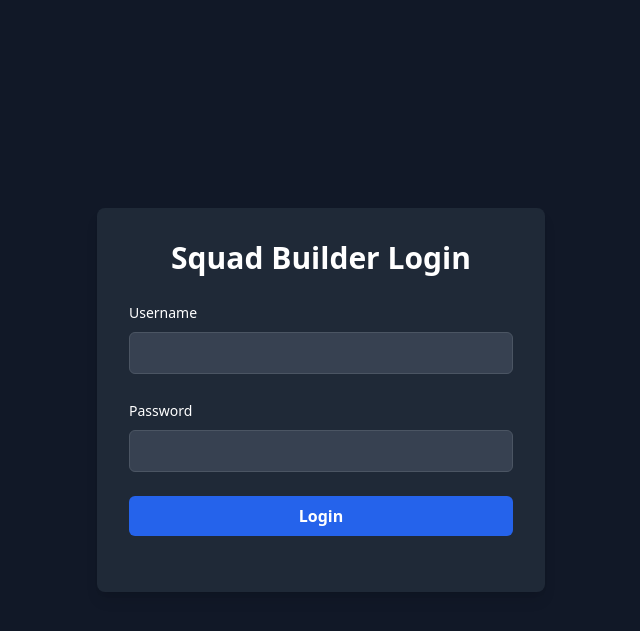
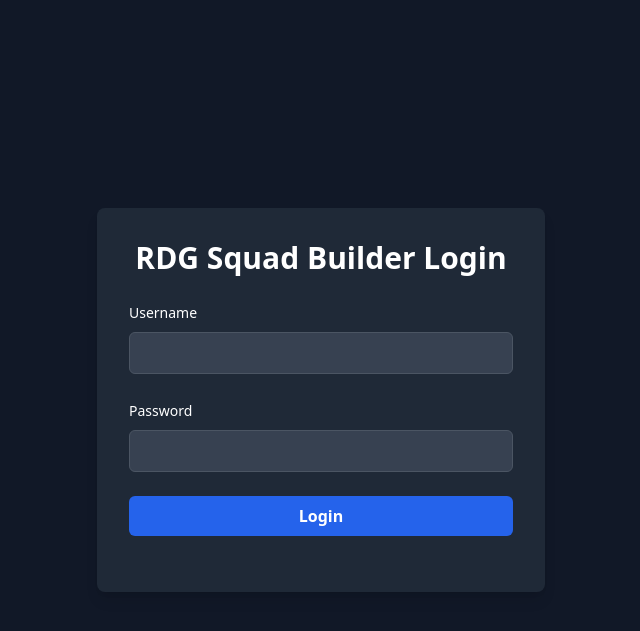
Before and after one commit to Gaz79-dev/RDG-Event-Bot, a FastAPI app: page /login in a window 1280 px wide. Shown: the top 631 px of the page, without its empty margins (319-959 px from the left). Run offline with FastAPI, Linux system fonts and the light colour scheme; parts of the project's set-up code (start-up, migrations or seed data) failed here and were passed over; some libraries are stand-ins or nearby versions.

Commit message:
Update login.html

```diff
--- a/bot/web/templates/login.html
+++ b/bot/web/templates/login.html
@@ -8,7 +8,7 @@
 </head>
 <body class="bg-gray-900 text-white flex items-center justify-center h-screen">
     <div class="w-full max-w-md p-8 space-y-6 bg-gray-800 rounded-lg shadow-lg">
-        <h1 class="text-3xl font-bold text-center">Squad Builder Login</h1>
+        <h1 class="text-3xl font-bold text-center">RDG Squad Builder Login</h1>
         <form id="login-form" class="space-y-6">
             <div>
                 <label for="username" class="text-sm font-medium">Username</label>
```
